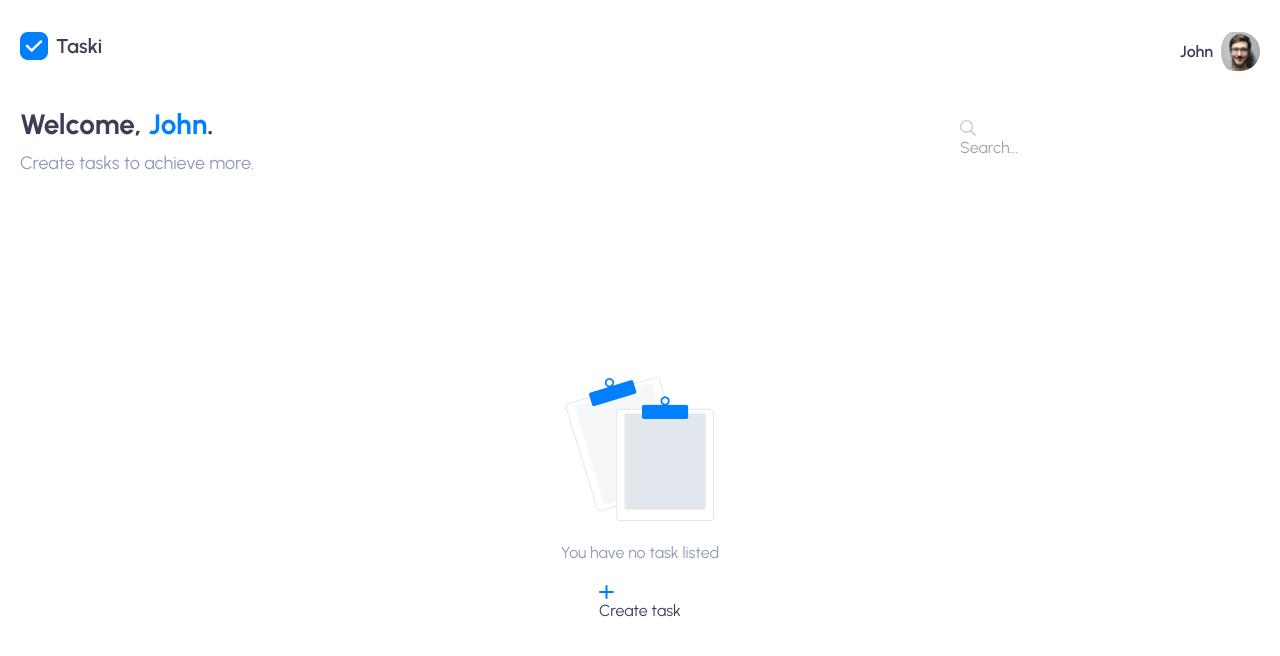
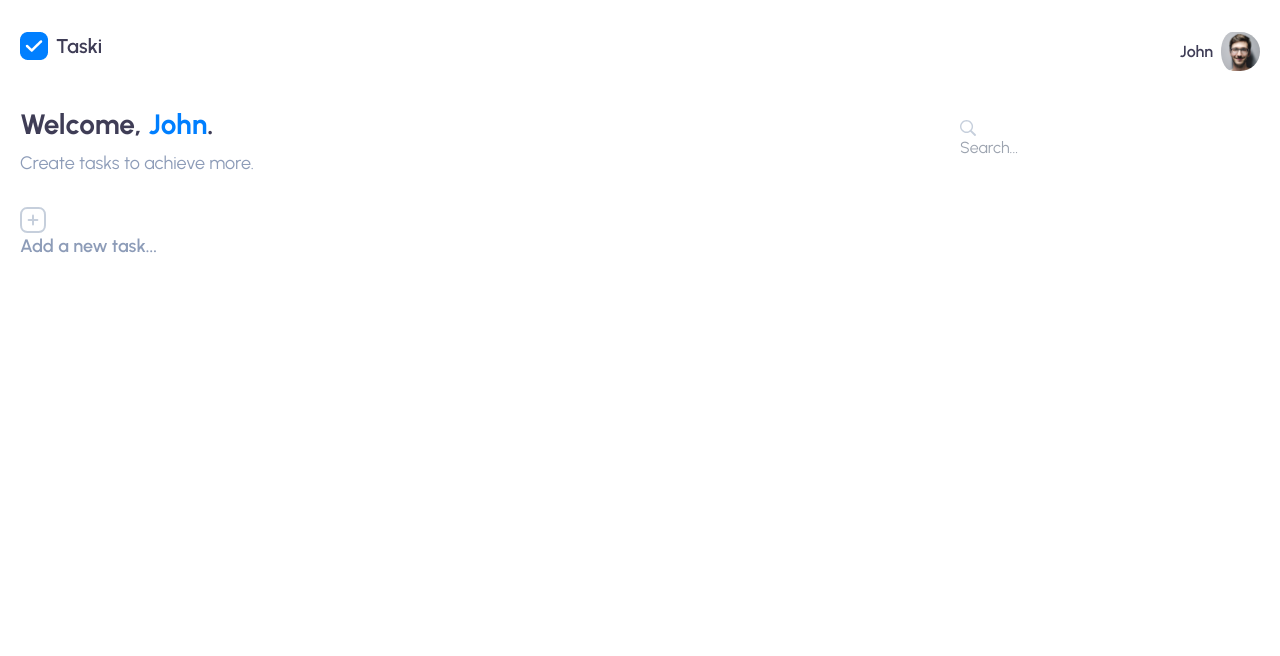
Before and after one commit to vkguru/Taski, a Next.js app: page / in a window 1280 px wide. Shown: the top 656 px of the page. Built offline with nearby package versions, Linux system fonts and the light colour scheme; what @netlify/classnames-template-literals would draw is missing.

Commit message:
feature: add task UI

```diff
--- a/src/app/page.tsx
+++ b/src/app/page.tsx
@@ -3,9 +3,11 @@
 import React, { useState } from "react";
 import Welcome from "@/components/Welcome";
 import NoTask from "@/components/NoTask";
+import TaskList from "@/components/TaskList";
 
 export default function Home() {
   const [searchResult, setSearchResult] = useState(false);
+  const [hasTask, setHasTask] = useState(true);
   const [taskMessage, setTaskMessage] = useState("You have no task listed");
 
   return (
@@ -14,10 +16,14 @@ export default function Home() {
         name="John"
         subtext="Create tasks to achieve more."
       />
-      <NoTask
-        message={taskMessage}
-        result={searchResult}
-      />
+      {!hasTask?
+        <NoTask
+          message={taskMessage}
+          result={searchResult}
+        />
+        :
+        <TaskList />
+      }
     </>
   );
 }
--- a/src/components/AddTask.tsx
+++ b/src/components/AddTask.tsx
@@ -1,5 +1,61 @@
+"use client"
+
+import { useState } from "react";
+import ctl from "@netlify/classnames-template-literals";
+import AddIcon from "./icons/AddIcon";
+import PenIcon from "./icons/PenIcon";
+
 const AddTask = () => {
+    const [isFocused, setIsFocused] = useState(false);
+    const [task, setTask] = useState("");
+
+    const handleOnFocus = () => {
+        setIsFocused(true);
+    };
+
+    const handleBlur = () => {
+        setIsFocused(false);
+    };
+
     return (
-        <div></div>
+        <form>
+            <div className={inputWrapper}>
+                <span>
+                    <AddIcon color={!isFocused? "#C6CFDC" : "#007FFF"} />
+                </span>
+                <input
+                    type="text"
+                    placeholder="Add a new task..."
+                    onFocus={handleOnFocus}
+                    onBlur={handleBlur}
+                    onChange={e => setTask(e.target.value)}
+                    className="text-[18px] font-semibold placeholder-[#8D9CB8]"
+                />
+            </div>
+
+            {task.length > 0 &&
+                <div className={`${inputWrapper} ${addnote}`}>
+                    <span>
+                        <PenIcon color="#C6CFDC" />
+                    </span>
+                    <input
+                        type="text"
+                        placeholder="Add a note..."
+                        className="text-[18px] font-semibold placeholder-[#C6CFDC]"
+                    />
+                </div>
+            }
+        </form>
     );
 }
+
+const inputWrapper = ctl(`
+    flex
+    gap-[20px]
+    pl-[20px]
+`);
+
+const addnote = ctl(`
+    pt-[20px]
+`);
+export default AddTask;
--- a/src/components/NoTask.tsx
+++ b/src/components/NoTask.tsx
@@ -17,7 +17,7 @@ const NoTask = ({message, result} : TaskProps) => {
                     height={144}
                     style={{margin: 'auto'}}
                 />
-                <p className="text-[#8D9CB8] py-[20px]">{message}</p>
+                <p className="text-[#8D9CB8] py-[20px] font-medium">{message}</p>
                 {!result &&
                     <TkButton title="Create task" />
                 }
--- a/src/components/Search.tsx
+++ b/src/components/Search.tsx
@@ -52,7 +52,7 @@ const searchBox = ctl(`
     bg-[#F5F7F9]
     rounded-[10px]
     text-[16px]
-    font-[500]
+    font-medium
     py-[10px]
     indent-[40px]
     w-[100%]
--- /dev/null
+++ b/src/components/TaskList.tsx
@@ -0,0 +1,11 @@
+import AddTask from "./AddTask";
+
+const TaskList = () => {
+    return (
+        <section className="pt-[30px]">
+            <AddTask />
+        </section>
+    );
+}
+
+export default TaskList;
--- /dev/null
+++ b/src/components/icons/AddIcon.tsx
@@ -0,0 +1,11 @@
+const AddIcon = ({color}: {color: string}) => {
+    return (
+        <svg width="26" height="26" viewBox="0 0 26 26" fill="none" xmlns="http://www.w3.org/2000/svg">
+            <path d="M13 8.59277V17.3844" stroke={color} strokeWidth="2" strokeLinecap="round" strokeLinejoin="round"/>
+            <path d="M17.3999 12.9886H8.59985" stroke={color} strokeWidth="2" strokeLinecap="round" strokeLinejoin="round"/>
+            <path fillRule="evenodd" clipRule="evenodd" d="M18.6229 1H7.37714C3.45714 1 1 3.7745 1 7.70219V18.2978C1 22.2255 3.44571 25 7.37714 25H18.6229C22.5543 25 25 22.2255 25 18.2978V7.70219C25 3.7745 22.5543 1 18.6229 1Z" stroke={color} strokeWidth="2" strokeLinecap="round" strokeLinejoin="round"/>
+        </svg>
+    )
+};
+
+export default AddIcon;
--- /dev/null
+++ b/src/components/icons/PenIcon.tsx
@@ -0,0 +1,10 @@
+const PenIcon = ({color}: {color: string}) => {
+    return (
+        <svg width="26" height="26" viewBox="0 0 26 26" fill="none" xmlns="http://www.w3.org/2000/svg">
+            <path fillRule="evenodd" clipRule="evenodd" d="M18.6229 1H7.37714C3.45714 1 1 3.7745 1 7.70219V18.2978C1 22.2255 3.44571 25 7.37714 25H18.6229C22.5543 25 25 22.2255 25 18.2978V7.70219C25 3.7745 22.5543 1 18.6229 1Z" stroke={color} strokeWidth="2" strokeLinecap="round" strokeLinejoin="round"/>
+            <path d="M7 16.6403V18.6667C7 18.8534 7.14665 19 7.33329 19H9.35967C9.44633 19 9.53298 18.9667 9.59297 18.9L16.872 11.6277L14.3723 9.12804L7.09999 16.4004C7.03333 16.467 7 16.547 7 16.6403ZM18.805 9.69463C19.065 9.43466 19.065 9.01472 18.805 8.75476L17.2452 7.19497C16.9853 6.93501 16.5653 6.93501 16.3054 7.19497L15.0855 8.4148L17.5852 10.9145L18.805 9.69463Z" fill={color}/>
+        </svg>
+    )
+};
+
+export default PenIcon;
```
